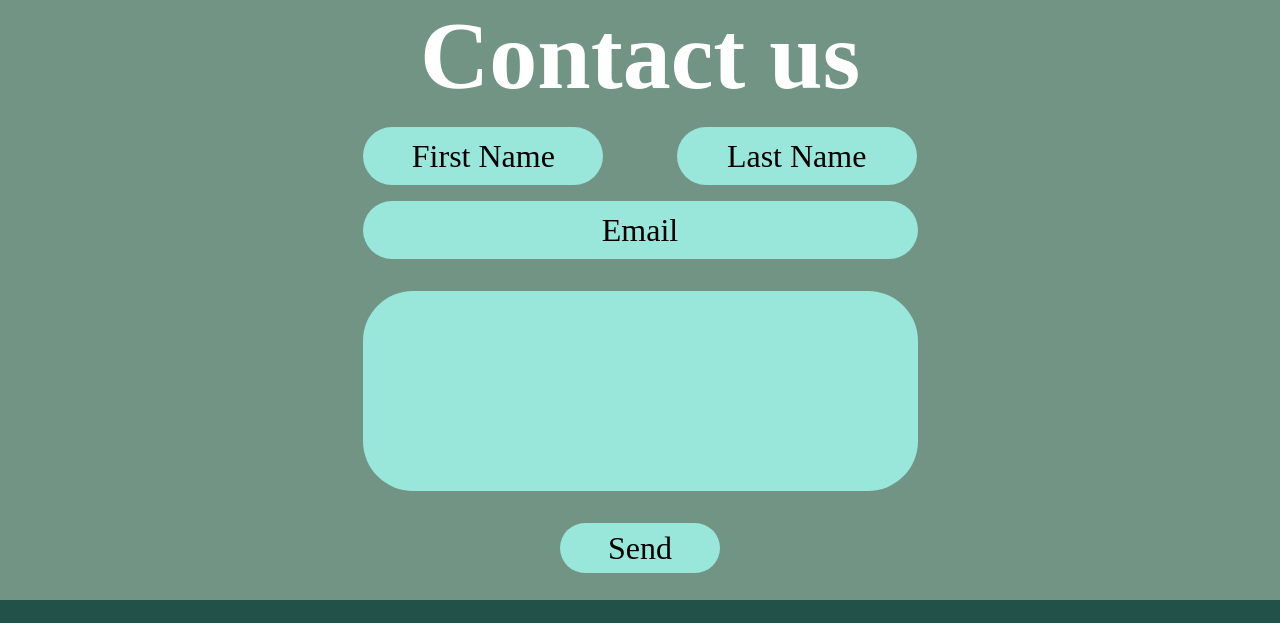
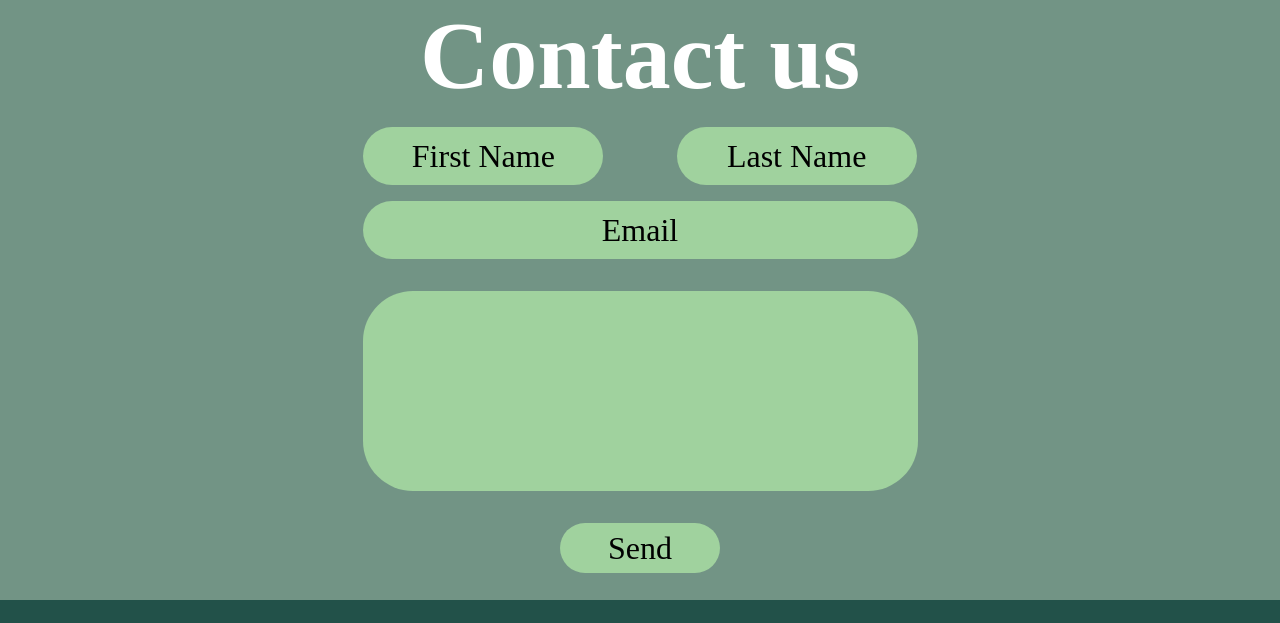
Before and after one commit to AdaHep/Hemsida, a plain HTML site: page index.html in a window 1280 px wide. Shown: the part 1600-2223 px from the top of the page. Drawn offline with Linux system fonts and the light colour scheme; a web font is replaced by a local one.

Commit message:
Changed some styling

```diff
--- a/style.css
+++ b/style.css
@@ -130,7 +130,7 @@ body {
   align-items: center;
   width: 240px;
   height: 58px;
-  background-color: #99e7da;
+  background-color: #a0d29e;
   border-radius: 50px;
 }
 
@@ -140,14 +140,14 @@ body {
   align-items: center;
   width: 555px;
   height: 58px;
-  background-color: #99e7da;
+  background-color: #a0d29e;
   border-radius: 50px;
 }
 
 .textfield {
   width: 555px;
   height: 200px;
-  background-color: #99e7da;
+  background-color: #a0d29e;
   border-radius: 50px;
   margin-top: 2rem;
 }
@@ -158,7 +158,7 @@ body {
   align-items: center;
   width: 160px;
   height: 50px;
-  background-color: #99e7da;
+  background-color: #a0d29e;
   border-radius: 50px;
   margin-top: 2rem;
   text-align: center;
```
